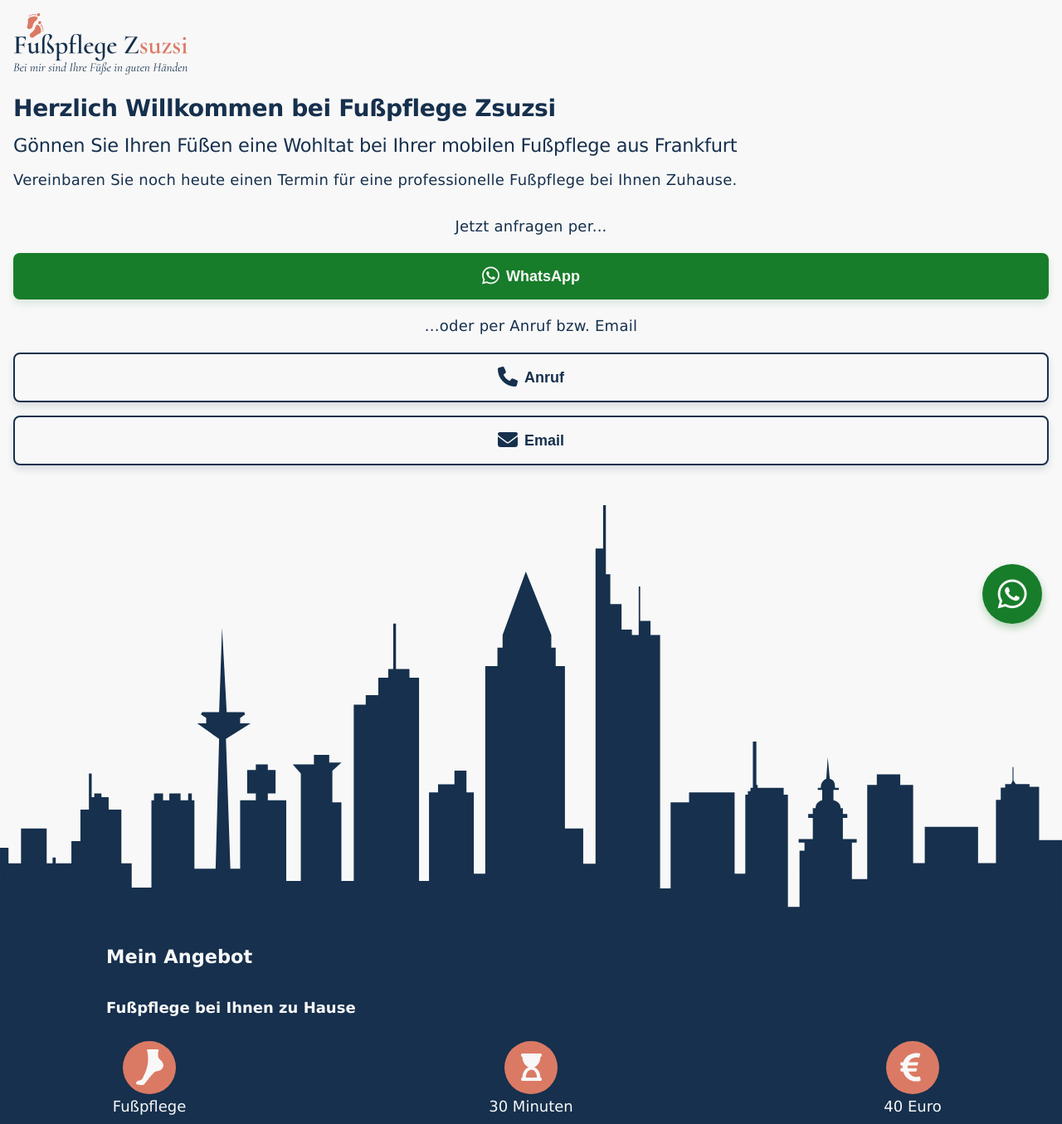
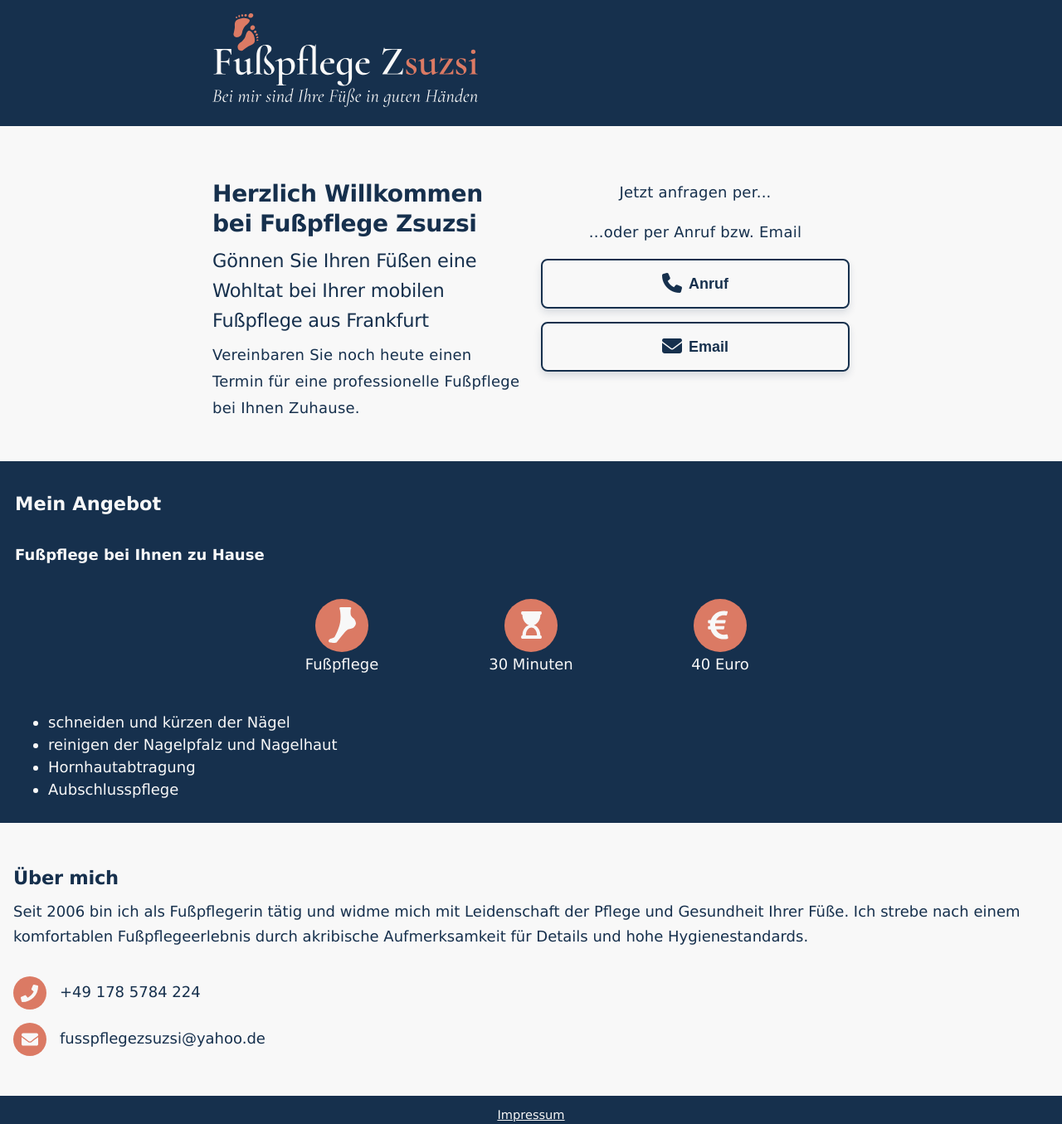
Before and after one commit to MaxHopf/fusspflegezsuzsi-landingpage, a plain HTML site: page index.html in a window 1280 px wide. Shown: the top 1355 px of the page at 83% size. Drawn offline with Linux system fonts and the light colour scheme.

Commit message:
Change logo and header background color
Visually it looks more interesting imo

```diff
--- a/index.html
+++ b/index.html
@@ -14,12 +14,12 @@
 
 <body>
     <header>
-        <img id="logo-image" alt="Logo von Fußpflege Zsuzsi" src="./images/fusspflegeZsuzsi-logo.svg" />
+        <img id="logo-image" alt="Logo von Fußpflege Zsuzsi" src="./images/fusspflegeZsuzsi-logo-light.svg" />
     </header>
 
     <main>
 
-        <button class="floating"><i class="fab fa-whatsapp"></i></button>
+        <button id="handy-button" class="floating"><i class="fab fa-whatsapp"></i></button>
 
         <section id="hero">
             <div class="heroText">
--- a/styles.css
+++ b/styles.css
@@ -106,6 +106,8 @@ p {
 header {
     padding-top: 16px;
     padding-left: 16px;
+    padding-bottom: 16px;
+    background-color: var(--color-primary);
 }
 
 #logo-image {
@@ -204,7 +206,8 @@ section#offer li {
 #info-icons-layout {
     display: flex;
     justify-content: space-between;
-    margin: 1.5em 0;
+    margin: 40px auto;
+    max-width: 560px;
 }
 
 .info-icon {
@@ -227,20 +230,20 @@ img.style-image {
 
 
 
-
-
-section#contact {
-    padding: 3.5em 1em;
+section#about {
+    padding: 0 16px;
+    margin-top: 48px;
+    margin-bottom: 48px;
 }
 
-section#contact h2 {
-    margin-bottom: 1em;
+#about>h2 {
+    line-height: 36px;
+    letter-spacing: -0.25px;
+    margin-bottom: 8px;
 }
 
-
-
 #contact-item-list {
-    margin-top: 48px;
+    margin-top: 32px;
 }
 
 .contact-item {
@@ -254,9 +257,7 @@ section#contact h2 {
     align-self: center;
 }
 
-address {
-    font-style: normal;
-}
+
 
 
 
@@ -302,20 +303,101 @@ button.floating i {
 
 
 
+@media screen and (min-width: 420px) {
+    #handy-button {
+        display: none;
+    }
+}
+
+@media screen and (min-width: 600px) {
+    img.style-image {
+        display: none;
+    }
+
+    header {
+        padding-top: 16px;
+        padding-left: 20%;
+        margin-bottom: 64px;
+    }
+
+    #logo-image {
+        width: 320px;
+    }
+
+    section#hero {
+        flex-direction: row;
+        padding: 0 20%;
+    }
+
+    div.heroText {
+        width: 50%;
+
+    }
+
+    div.callToAction {
+        width: 50%;
+    }
+
+    #hero h1,
+    h2 {
+        margin: 0;
+    }
+
+    #hero h1 {
+        line-height: 36px;
+        letter-spacing: -0.4px;
+    }
+
+    #hero h2 {
+        line-height: 36px;
+        letter-spacing: -0.25px;
+    }
+
+    #hero p {
+        line-height: 32px;
+        letter-spacing: 0.25px;
+    }
+
+    button {
+        width: 100%;
+        padding: 12px 24px;
+        font-size: 1em;
+        font-weight: bold;
+        line-height: 32px;
+        border: 2px solid var(--color-primary);
+        border-radius: 8px;
+        margin: 0 auto;
+        background-color: transparent;
+        color: var(--color-primary);
+        box-shadow: 0 5px 10px 0 #16304d22;
+    }
+
+    button.whatsapp {
+        display: none;
+    }
+
+    .fab,
+    .fa-solid {
+        position: relative;
+        top: 2px;
+        margin-right: 8px;
+        font-size: 24px;
+    }
+
+}
+
+
 
 /* Breakpoint for mobile devices */
-@media screen and (min-width: 560px) {
-    section#offer {
-        padding: 1.5em 10%;
-    }
-
-    section#contact {
-        padding: 3.5em 10%;
+@media screen and (min-width: 480px) and (max-width: 560px) {
+    #info-icons-layout {
+        width: 90%;
+        margin: 40px auto;
     }
 }
 
 /* Breakpoint for tablet devices */
-@media screen and (min-width: 640px) {}
+@media screen and (min-width: 560px) {}
 
 /* Breakpoint for laptop devices */
 @media screen and (max-width: 1024px) and (min-width: 769px) {}
@@ -329,7 +411,7 @@ body.impressum {
 }
 
 main.impressum {
-    padding: 0 32px;
+    padding: 0 16px;
     padding-bottom: 128px;
 }
 
@@ -344,6 +426,7 @@ h1.impressum {
 
 address.impressum {
     margin-bottom: 16px;
+    font-style: normal;
 
 }
 
```
Also changed, not shown: impressum.html (+1 -1 lines), images/fusspflegeZsuzsi-logo-light.svg (added).
